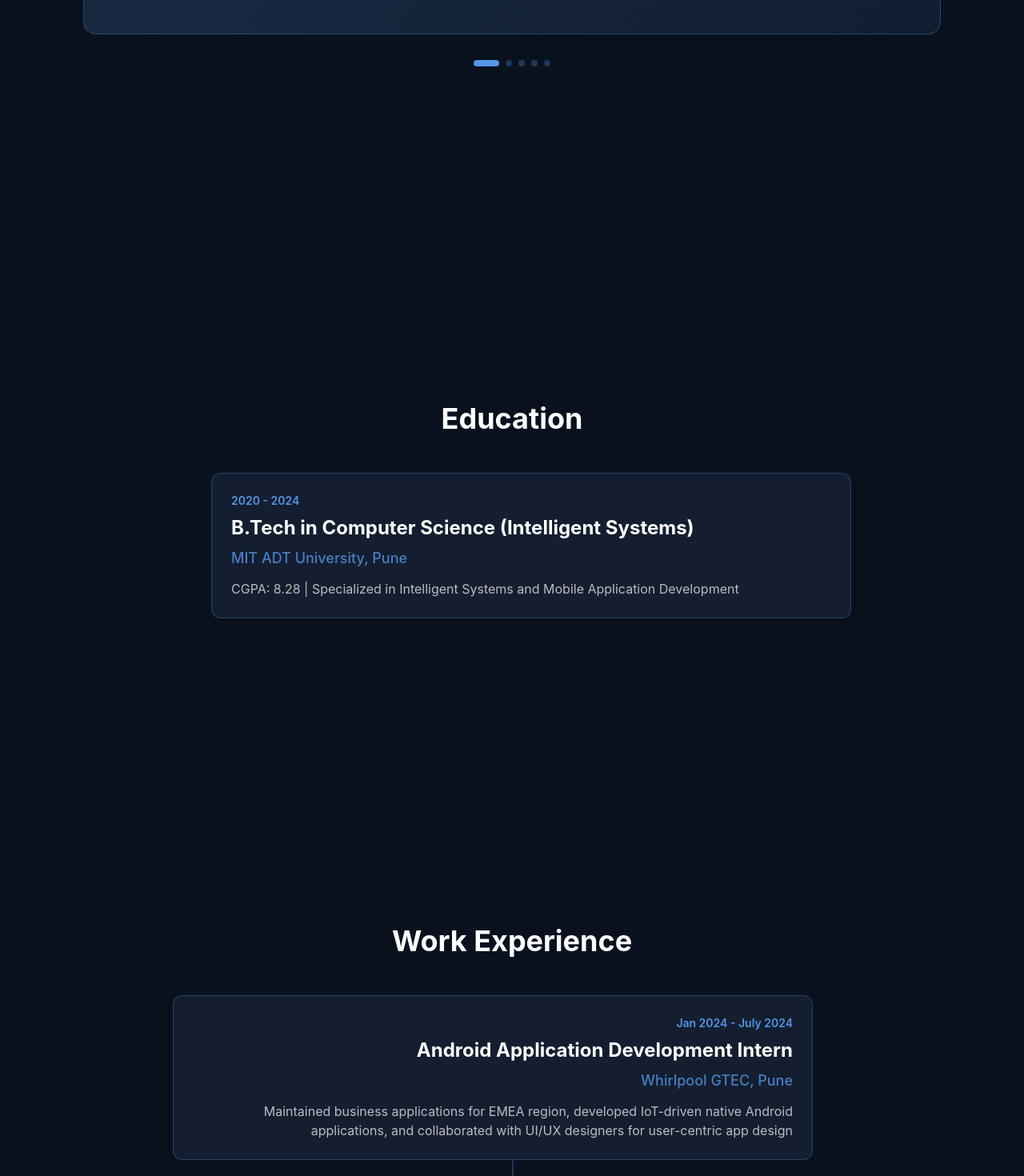
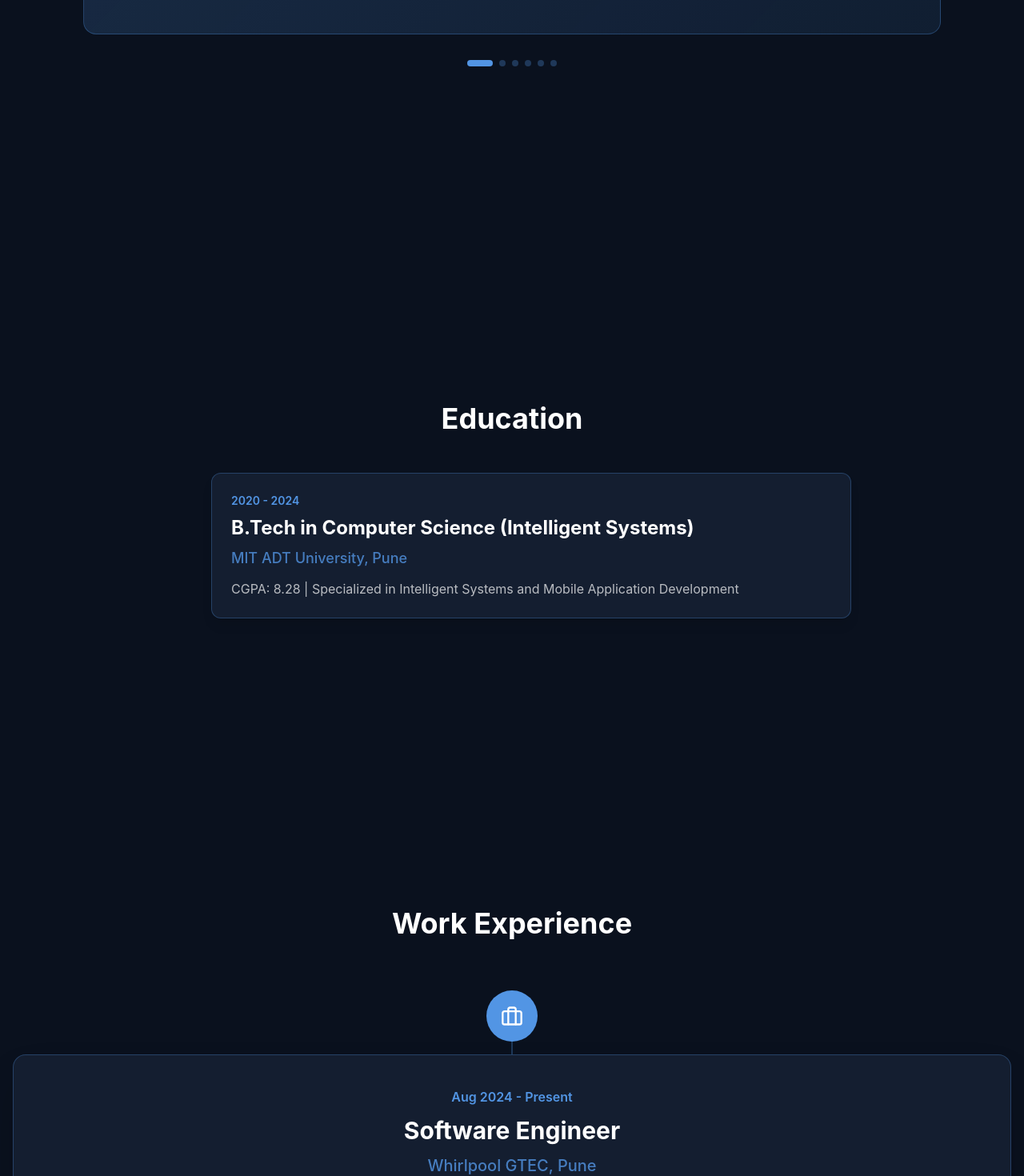
Before and after one commit to snehayadnik/Portfolio-Website, a React (Vite) app: page / in a window 1280 px wide. Shown: the part 1330-2800 px from the top of the page at 80% size. Built offline with nearby package versions, Linux system fonts and the light colour scheme.

Commit message:
added new section under skills and added more points under work ex

```diff
--- a/src/components/Experience.tsx
+++ b/src/components/Experience.tsx
@@ -1,20 +1,22 @@
-import { useEffect, useState, useRef } from 'react';
-import { Briefcase, Code } from 'lucide-react';
+import { useEffect, useState, useRef } from "react";
+import { Briefcase, Code } from "lucide-react";
 
 const experienceItems = [
   {
-    icon: Code,
-    title: 'Android Application Development Intern',
-    organization: 'Whirlpool GTEC, Pune',
-    period: 'Jan 2024 - July 2024',
-    description: 'Maintained business applications for EMEA region, developed IoT-driven native Android applications, and collaborated with UI/UX designers for user-centric app design',
+    icon: Briefcase,
+    title: "Software Engineer",
+    organization: "Whirlpool GTEC, Pune",
+    period: "Aug 2024 - Present",
+    description:
+      "● Engineered IoT-enabled cooktop features in native Android apps using Kotlin and MVVM, enhancing real-time appliance connectivity and user interaction.\n● Refactored legacy codebase to Jetpack Compose, improving UI rendering performance and reducing crash rates by 30%.\n● Led development of new features for KitchenAid Smart Thermometer, integrating Bluetooth communication and background services to improve reliability of temperature monitoring.\n● Diagnosed and resolved critical defects across modules, reducing issue backlog by 50% and improving production stability.\n● Collaborated with cross-functional teams across hardware and cloud divisions to deliver features on an Agile schedule, ensuring on-time product releases.\n● Implemented unit and integration testing with Mockito and JUnit, increasing code coverage and preventing regression failures.",
   },
   {
-    icon: Briefcase,
-    title: 'Software Engineer',
-    organization: 'Whirlpool GTEC, Pune',
-    period: 'Aug 2024 - Present',
-    description: 'Developing IoT-enabled cooktops and KitchenAid Smart Thermometer. Implemented MVVM architecture with Kotlin, resolved 50%+ bugs, and refactored legacy code to Jetpack Compose',
+    icon: Code,
+    title: "Android Application Development Intern",
+    organization: "Whirlpool GTEC, Pune",
+    period: "Jan 2024 - July 2024",
+    description:
+      "Maintained business applications for EMEA region, developed IoT-driven native Android applications, and collaborated with UI/UX designers for user-centric app design",
   },
 ];
 
@@ -50,57 +52,72 @@ const Experience = () => {
     <section
       id="experience"
       ref={sectionRef}
-      className="min-h-screen flex items-center justify-center py-8"
-      style={{ backgroundColor: 'rgba(10, 17, 30, 1)' }}
+      className="min-h-screen flex items-center justify-center py-16 px-4"
+      style={{ backgroundColor: "rgba(10, 17, 30, 1)" }}
     >
-      <div className="max-w-4xl mx-auto px-6 w-full">
-        <h2 className="text-3xl md:text-4xl font-bold text-white text-center mb-12">
+      <div className="max-w-7xl mx-auto w-full">
+        <h2 className="text-3xl md:text-4xl font-bold text-white text-center mb-16">
           Work Experience
         </h2>
 
-        <div className="relative">
-          <div className="absolute left-8 md:left-1/2 top-0 bottom-0 w-0.5" style={{ backgroundColor: 'rgba(82, 149, 228, 0.3)' }} />
+        <div className="relative flex flex-col items-center">
+          <div
+            className="absolute left-1/2 transform -translate-x-1/2 top-0 bottom-0 w-0.5"
+            style={{ backgroundColor: "rgba(82, 149, 228, 0.3)" }}
+          />
 
           {experienceItems.map((item, index) => {
             const Icon = item.icon;
             const isVisible = visibleItems.includes(index);
-            const isEven = index % 2 === 0;
 
             return (
               <div
                 key={index}
                 ref={(el) => (itemRefs.current[index] = el)}
-                className={`relative mb-16 ${
-                  isEven ? 'md:pr-1/2 md:text-right' : 'md:pl-1/2 md:ml-auto'
-                } pl-20 md:pl-0 md:pr-0`}
+                className="relative mb-16 w-full"
               >
                 <div
-                  className="absolute left-8 md:left-1/2 top-0 w-16 h-16 rounded-full flex items-center justify-center text-white transform md:-translate-x-1/2 transition-all duration-700"
+                  className="absolute left-1/2 transform -translate-x-1/2 top-0 w-16 h-16 rounded-full flex items-center justify-center text-white transition-all duration-700 z-10"
                   style={{
-                    backgroundColor: 'rgba(82, 149, 228, 1)',
+                    backgroundColor: "rgba(82, 149, 228, 1)",
                     opacity: isVisible ? 1 : 0,
-                    transform: `scale(${isVisible ? 1 : 0}) ${isEven ? '' : 'translateX(-50%)'}`
+                    transform: `translate(-50%, 0) scale(${isVisible ? 1 : 0})`,
                   }}
                 >
                   <Icon size={28} />
                 </div>
 
                 <div
-                  className={`rounded-xl shadow-lg p-6 transform transition-all duration-700 hover:shadow-xl ${
-                    isEven ? 'md:mr-12' : 'md:ml-12'
-                  }`}
+                  className="rounded-2xl shadow-2xl p-8 md:p-10 transform transition-all duration-700 hover:shadow-blue-500/10 hover:scale-[1.02] text-center mt-20"
                   style={{
-                    backgroundColor: 'rgba(20, 30, 48, 1)',
-                    border: '1px solid rgba(82, 149, 228, 0.3)',
+                    backgroundColor: "rgba(20, 30, 48, 1)",
+                    border: "1px solid rgba(82, 149, 228, 0.3)",
                     opacity: isVisible ? 1 : 0,
-                    transform: isVisible ? 'translateX(0)' : isEven ? 'translateX(40px)' : 'translateX(-40px)',
-                    transitionDelay: `${index * 150}ms`
+                    transform: isVisible ? "translateY(0)" : "translateY(40px)",
+                    transitionDelay: `${index * 150}ms`,
                   }}
                 >
-                  <div className="text-sm font-semibold mb-2" style={{ color: 'rgba(82, 149, 228, 1)' }}>{item.period}</div>
-                  <h3 className="text-2xl font-bold text-white mb-2">{item.title}</h3>
-                  <div className="text-lg font-medium mb-3" style={{ color: 'rgba(82, 149, 228, 0.8)' }}>{item.organization}</div>
-                  <p style={{ color: 'rgba(255, 255, 255, 0.7)' }}>{item.description}</p>
+                  <div
+                    className="text-sm md:text-base font-semibold mb-3"
+                    style={{ color: "rgba(82, 149, 228, 1)" }}
+                  >
+                    {item.period}
+                  </div>
+                  <h3 className="text-2xl md:text-3xl font-bold text-white mb-3">
+                    {item.title}
+                  </h3>
+                  <div
+                    className="text-lg md:text-xl font-medium mb-6"
+                    style={{ color: "rgba(82, 149, 228, 0.8)" }}
+                  >
+                    {item.organization}
+                  </div>
+                  <p
+                    className="whitespace-pre-line text-left text-base md:text-lg leading-relaxed"
+                    style={{ color: "rgba(255, 255, 255, 0.7)" }}
+                  >
+                    {item.description}
+                  </p>
                 </div>
               </div>
             );
--- a/src/components/Skills.tsx
+++ b/src/components/Skills.tsx
@@ -1,26 +1,45 @@
-import { useEffect, useState, useRef } from 'react';
-import { ChevronLeft, ChevronRight } from 'lucide-react';
+import { useEffect, useState, useRef } from "react";
+import { ChevronLeft, ChevronRight } from "lucide-react";
 
 const skills = [
   {
-    category: 'Languages',
-    items: ['Kotlin', 'Java', 'XML', 'Dart'],
+    category: "Languages",
+    items: ["Kotlin", "Java", "XML", "Dart"],
   },
   {
-    category: 'Android Development',
-    items: ['Jetpack Compose', 'MVVM', 'View Binding', 'Navigation Component'],
+    category: "Android Development",
+    items: ["Jetpack Compose", "MVVM", "View Binding", "Navigation Component"],
   },
   {
-    category: 'Tools & Frameworks',
-    items: ['Android Studio', 'Firebase', 'Flutter', 'Jira'],
+    category: "AI Tools & Skills",
+    items: [
+      "Google ML Kit",
+      "Github Copilot",
+      "TensorFlow Lite",
+      "OpenAI API/Gemini API",
+    ],
   },
   {
-    category: 'Backend & IoT',
-    items: ['Firebase Firestore', 'IoT Integration', 'RESTful APIs', 'Dialogflow'],
+    category: "Tools & Frameworks",
+    items: ["Android Studio", "Firebase", "Flutter", "Jira"],
   },
   {
-    category: 'Architecture & Testing',
-    items: ['Clean Architecture', 'Unit Testing', 'Material Design', 'Agile/Scrum'],
+    category: "Backend & IoT",
+    items: [
+      "Firebase Firestore",
+      "IoT Integration",
+      "RESTful APIs",
+      "Dialogflow",
+    ],
+  },
+  {
+    category: "Architecture & Testing",
+    items: [
+      "Clean Architecture",
+      "Unit Testing",
+      "Material Design",
+      "Agile/Scrum",
+    ],
   },
 ];
 
@@ -59,12 +78,12 @@ const Skills = () => {
       id="skills"
       ref={sectionRef}
       className="min-h-screen flex items-center justify-center py-8"
-      style={{ backgroundColor: 'rgba(10, 17, 30, 1)' }}
+      style={{ backgroundColor: "rgba(10, 17, 30, 1)" }}
     >
       <div className="max-w-6xl mx-auto px-6 w-full">
         <h2
           className={`text-3xl md:text-4xl font-bold text-white text-center mb-12 transform transition-all duration-700 ${
-            isVisible ? 'translate-y-0 opacity-100' : 'translate-y-10 opacity-0'
+            isVisible ? "translate-y-0 opacity-100" : "translate-y-10 opacity-0"
           }`}
         >
           Skills & Expertise
@@ -77,32 +96,41 @@ const Skills = () => {
               style={{ transform: `translateX(-${currentIndex * 100}%)` }}
             >
               {skills.map((skill, index) => (
-                <div
-                  key={index}
-                  className="w-full flex-shrink-0 px-4"
-                >
+                <div key={index} className="w-full flex-shrink-0 px-4">
                   <div
                     className="rounded-2xl p-8 md:p-12 text-white transform transition-all duration-700"
                     style={{
-                      background: 'linear-gradient(135deg, rgba(82, 149, 228, 0.2), rgba(82, 149, 228, 0.1))',
-                      border: '1px solid rgba(82, 149, 228, 0.3)',
+                      background:
+                        "linear-gradient(135deg, rgba(82, 149, 228, 0.2), rgba(82, 149, 228, 0.1))",
+                      border: "1px solid rgba(82, 149, 228, 0.3)",
                       opacity: isVisible ? 1 : 0,
-                      transform: isVisible ? 'scale(1)' : 'scale(0.95)',
-                      transitionDelay: `${index * 100}ms`
+                      transform: isVisible ? "scale(1)" : "scale(0.95)",
+                      transitionDelay: `${index * 100}ms`,
                     }}
                   >
-                    <h3 className="text-3xl font-bold mb-8 text-center" style={{ color: 'rgba(82, 149, 228, 1)' }}>{skill.category}</h3>
+                    <h3
+                      className="text-3xl font-bold mb-8 text-center"
+                      style={{ color: "rgba(82, 149, 228, 1)" }}
+                    >
+                      {skill.category}
+                    </h3>
                     <div className="grid grid-cols-2 gap-4 max-w-md mx-auto">
                       {skill.items.map((item, itemIndex) => (
                         <div
                           key={itemIndex}
                           className="backdrop-blur-sm rounded-lg p-4 text-center font-medium transition-colors"
                           style={{
-                            backgroundColor: 'rgba(82, 149, 228, 0.15)',
-                            border: '1px solid rgba(82, 149, 228, 0.2)'
+                            backgroundColor: "rgba(82, 149, 228, 0.15)",
+                            border: "1px solid rgba(82, 149, 228, 0.2)",
                           }}
-                          onMouseEnter={(e) => e.currentTarget.style.backgroundColor = 'rgba(82, 149, 228, 0.25)'}
-                          onMouseLeave={(e) => e.currentTarget.style.backgroundColor = 'rgba(82, 149, 228, 0.15)'}
+                          onMouseEnter={(e) =>
+                            (e.currentTarget.style.backgroundColor =
+                              "rgba(82, 149, 228, 0.25)")
+                          }
+                          onMouseLeave={(e) =>
+                            (e.currentTarget.style.backgroundColor =
+                              "rgba(82, 149, 228, 0.15)")
+                          }
                         >
                           {item}
                         </div>
@@ -117,7 +145,7 @@ const Skills = () => {
           <button
             onClick={prevSlide}
             className="absolute left-0 top-1/2 -translate-y-1/2 -translate-x-4 rounded-full p-3 shadow-lg hover:shadow-xl transition-all hover:scale-110"
-            style={{ backgroundColor: 'rgba(82, 149, 228, 1)' }}
+            style={{ backgroundColor: "rgba(82, 149, 228, 1)" }}
           >
             <ChevronLeft size={24} className="text-white" />
           </button>
@@ -125,7 +153,7 @@ const Skills = () => {
           <button
             onClick={nextSlide}
             className="absolute right-0 top-1/2 -translate-y-1/2 translate-x-4 rounded-full p-3 shadow-lg hover:shadow-xl transition-all hover:scale-110"
-            style={{ backgroundColor: 'rgba(82, 149, 228, 1)' }}
+            style={{ backgroundColor: "rgba(82, 149, 228, 1)" }}
           >
             <ChevronRight size={24} className="text-white" />
           </button>
@@ -137,8 +165,11 @@ const Skills = () => {
                 onClick={() => setCurrentIndex(index)}
                 className="h-2 rounded-full transition-all"
                 style={{
-                  width: index === currentIndex ? '32px' : '8px',
-                  backgroundColor: index === currentIndex ? 'rgba(82, 149, 228, 1)' : 'rgba(82, 149, 228, 0.3)'
+                  width: index === currentIndex ? "32px" : "8px",
+                  backgroundColor:
+                    index === currentIndex
+                      ? "rgba(82, 149, 228, 1)"
+                      : "rgba(82, 149, 228, 0.3)",
                 }}
               />
             ))}
```
